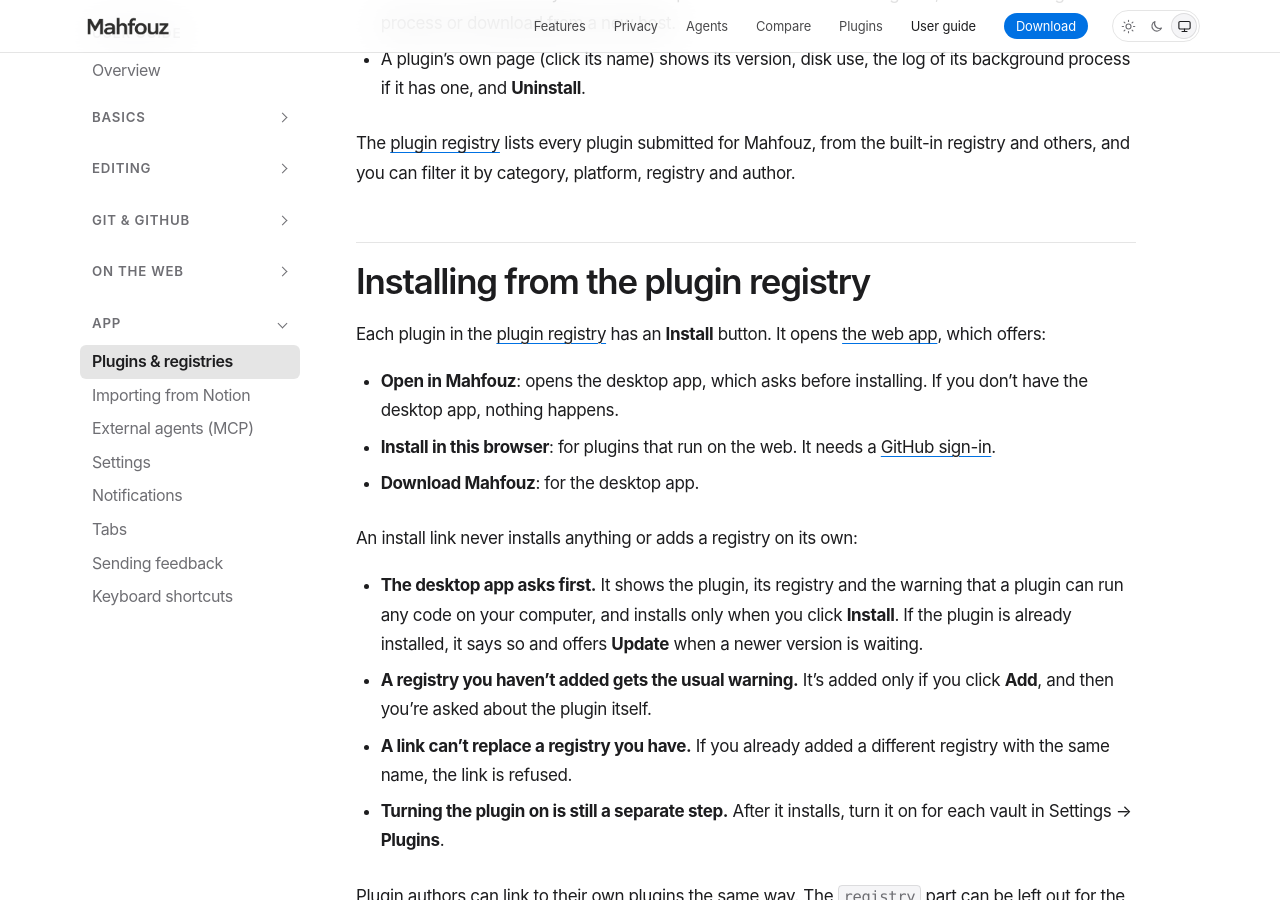
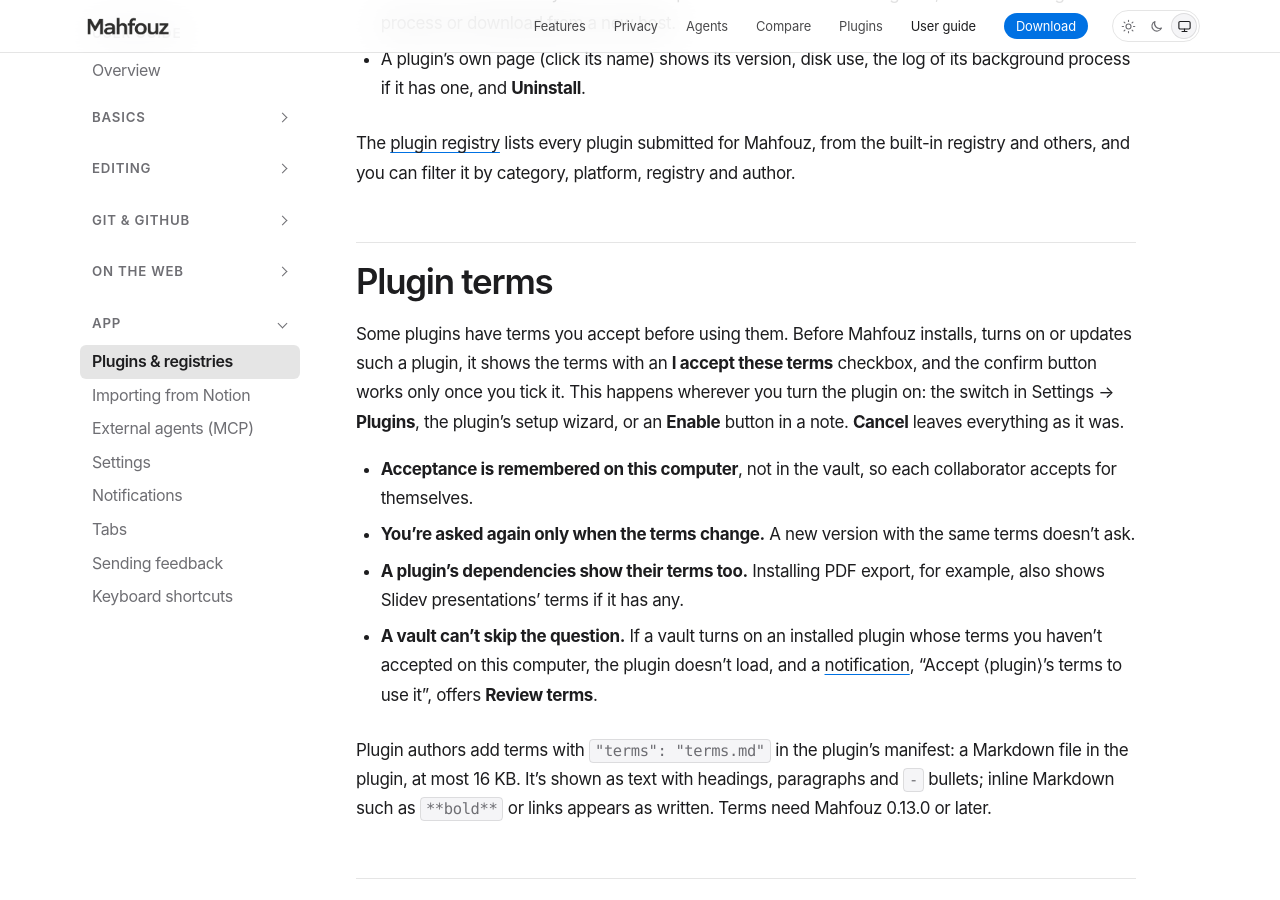
Before and after one commit to mahfouz-app/docs, a Jekyll site: the page built from guide/plugins.md, in a window 1280 px wide and 900 px high, scrolled down 709 px. Built offline with Jekyll 4.4.1, drawn with Linux system fonts in a browser that asks for light colours.

Commit message:
docs(plugins): accepting a plugin's terms
Co-Authored-By: Claude Opus 5.5 <noreply@anthropic.com>

```diff
--- a/guide/plugins.md
+++ b/guide/plugins.md
@@ -35,6 +35,31 @@ a GitHub `owner/repo`.
 The [plugin registry](/plugins/) lists every plugin submitted for
 Mahfouz, from the built-in registry and others, and you can filter it by
 category, platform, registry and author.
+
+## Plugin terms
+
+Some plugins have terms you accept before using them. Before Mahfouz
+installs, turns on or updates such a plugin, it shows the terms with an
+**I accept these terms** checkbox, and the confirm button works only once
+you tick it. This happens wherever you turn the plugin on: the switch in
+Settings → **Plugins**, the plugin's setup wizard, or an **Enable** button
+in a note. **Cancel** leaves everything as it was.
+
+- **Acceptance is remembered on this computer**, not in the vault, so each
+  collaborator accepts for themselves.
+- **You're asked again only when the terms change.** A new version with the
+  same terms doesn't ask.
+- **A plugin's dependencies show their terms too.** Installing PDF export,
+  for example, also shows Slidev presentations' terms if it has any.
+- **A vault can't skip the question.** If a vault turns on an installed
+  plugin whose terms you haven't accepted on this computer, the plugin
+  doesn't load, and a [notification](/guide/notifications/), "Accept
+  ⟨plugin⟩'s terms to use it", offers **Review terms**.
+
+Plugin authors add terms with `"terms": "terms.md"` in the plugin's
+manifest: a Markdown file in the plugin, at most 16 KB. It's shown as text
+with headings, paragraphs and `-` bullets; inline Markdown such as
+`**bold**` or links appears as written. Terms need Mahfouz 0.13.0 or later.
 
 ## Installing from the plugin registry
 
```
